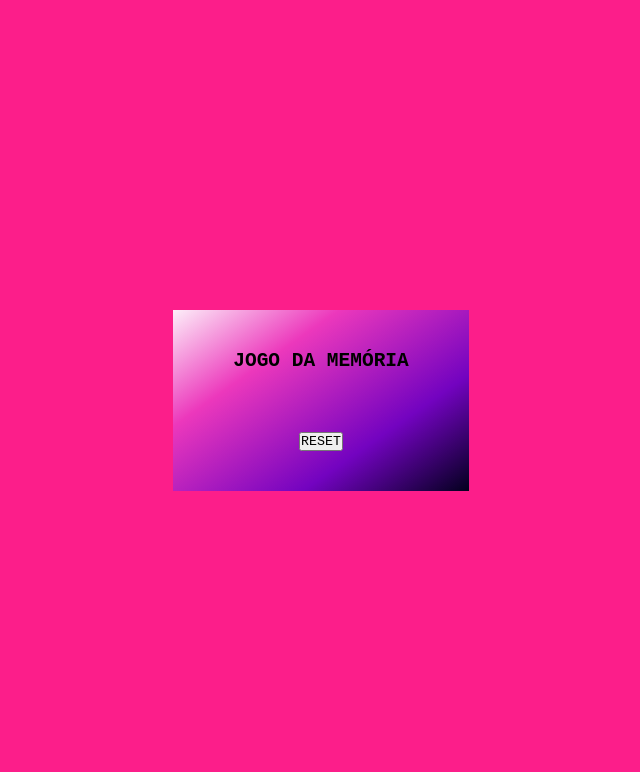
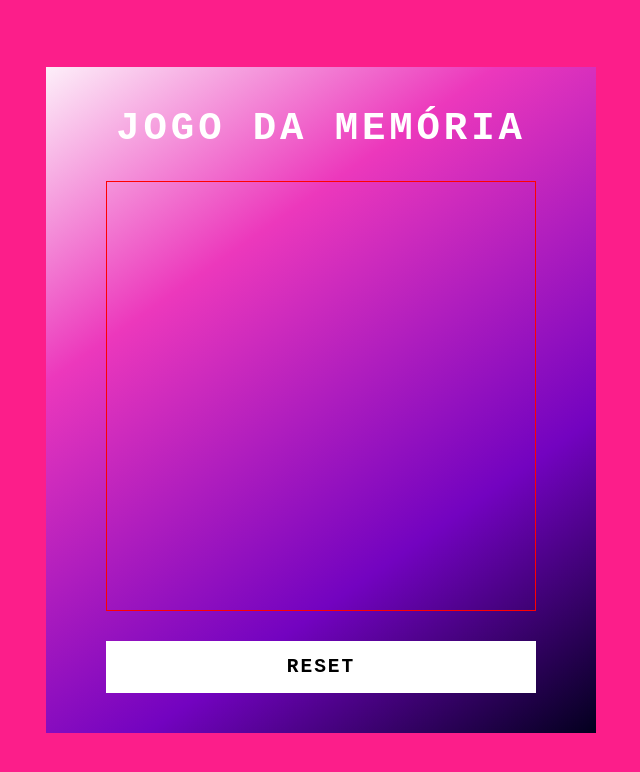
Before and after one commit to szlima/jogo-memoria, a plain HTML site: page index.html in a window 1280 px wide. Shown: the whole page, without its empty margins (319-959 px from the left). Drawn offline with Linux system fonts and the light colour scheme.

Commit message:
Estilizando o título, container principal e botão

```diff
--- a/src/styles/main.css
+++ b/src/styles/main.css
@@ -20,3 +20,49 @@ body{
     );
     padding: 40px 60px;
 }
+
+h2{
+    font-size: 3em;
+    color: #fff;
+    text-transform: uppercase;
+    letter-spacing: .1em;
+}
+
+.reset{
+    padding: 15px 20px;
+    width: 100%;
+    color: #000;
+    background-color: #fff;
+    border: none;
+    font-size: 1.5em;
+    letter-spacing: .1em;
+    text-transform: uppercase;
+    cursor: pointer;
+    font-weight: 600;
+}
+
+.reset:focus{
+    color: #EC38BC;
+    background-color: #262809;
+}
+
+.game{
+    border: 1px solid red;
+    width: 430px;
+    height: 430px;
+    display: flex;
+    flex-wrap: wrap;
+    gap: 10px;
+    transform-style: preserv-3d;
+    perspective: 500px;
+}
+
+.item{
+    position: relative;
+    width: 100px;
+    height: 100px;
+    display: flex;
+    align-items: center;
+    justify-content: center;
+    background-color: #FFF;
+}
```
